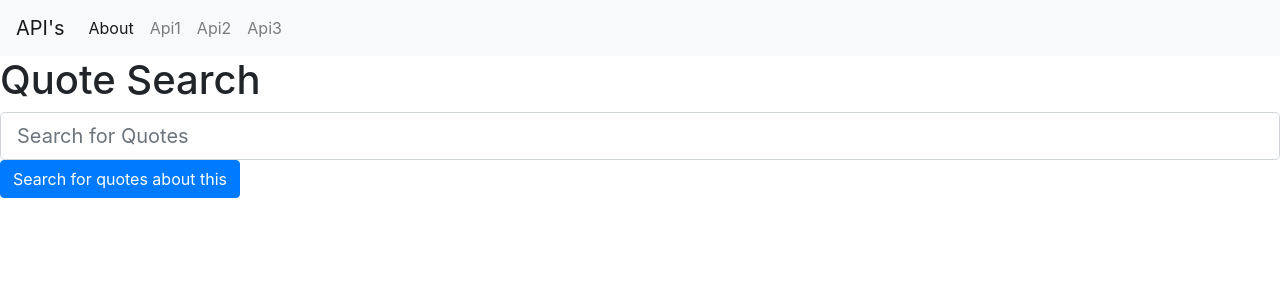
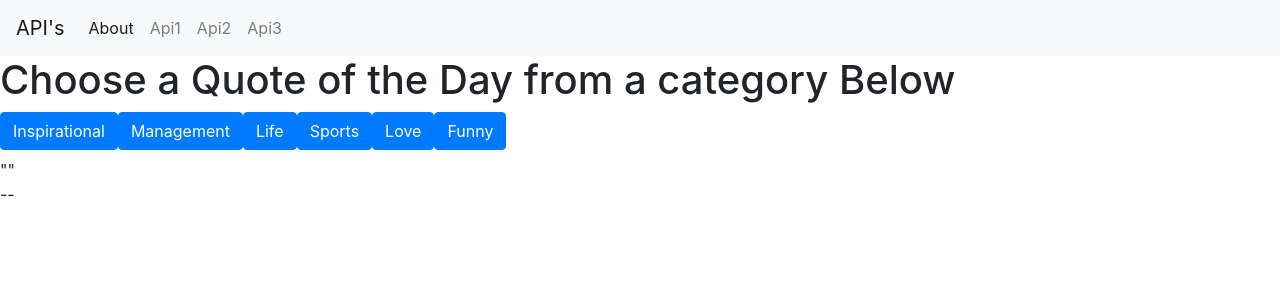
Before and after one commit to imidaho/JMC_React_API_Calls, a React (Create React App) app: page /#/Api1 in a window 1280 px wide. Shown: the top 300 px of the page. Built offline with nearby package versions, Linux system fonts and the light colour scheme.

Commit message:
functioning quote of day api call

```diff
--- a/src/Api1.js
+++ b/src/Api1.js
@@ -6,30 +6,37 @@ class Api1 extends Component {
     constructor() {
         super();
         this.state = {
-            randomQuote: []
+            quoteOfTheDay: "",
+            author: ""
         }
     }
 
-    fetchQuote = () => {
-
+    fetchQuote = (buttonValue, e) => {
+        fetch(`http://quotes.rest/qod.json?category=${buttonValue}`)
+            .then(response => response.json())
+            .then(response => {
+                this.setState({ quoteOfTheDay: response.contents.quotes[0].quote })
+                this.setState({ author: response.contents.quotes[0].author })
+            })
     }
     render() {
+        const quoteToDisplay = `"${this.state.quoteOfTheDay}"`
+        const authorToDisplay = `-- ${this.state.author}`
         return (
             <div>
                 <div>
-                    <h1>Quote Search</h1>
+                    <h1>Choose a Quote of the Day from a category Below</h1>
                 </div>
                 <div>
-                    <form onSubmit={this.fetchQuote} >
-                        <input
-                            class="form-control form-control-lg"
-                            type="text"
-                            placeholder="Search for Quotes"
-                            ref={this.photoInput}
-                        />
-                        <button type="submit" class="btn btn-primary mb-2">Search for quotes about this</button>
-                    </form >
+                    <button type="button" onClick={(e) => this.fetchQuote('inspire', e)} class="btn btn-primary mb-2">Inspirational</button>
+                    <button type="button" onClick={(e) => this.fetchQuote('management', e)} class="btn btn-primary mb-2">Management</button>
+                    <button type="button" onClick={(e) => this.fetchQuote('life', e)} class="btn btn-primary mb-2">Life</button>
+                    <button type="button" onClick={(e) => this.fetchQuote('sports', e)} class="btn btn-primary mb-2">Sports</button>
+                    <button type="button" onClick={(e) => this.fetchQuote('love', e)} class="btn btn-primary mb-2">Love</button>
+                    <button type="button" onClick={(e) => this.fetchQuote('funny', e)} class="btn btn-primary mb-2">Funny</button>
                 </div>
+                <div>{quoteToDisplay} </div>
+                <div>{authorToDisplay}</div>
             </div >
         )
     }
--- a/src/Api2.js
+++ b/src/Api2.js
@@ -14,35 +14,23 @@ class Api2 extends Component {
     photoInput = React.createRef();
 
     generateImage = (farmId, serverId, Id, secret) => {
-        console.log(farmId)
-        const url = "https://farm" + farmId + ".staticFlickr.com/" + serverId + "/" + Id + "_" + secret + "_b.jpg"
-
+        const url = `https://farm${farmId}.staticFlickr.com/${serverId}/${Id}_${secret}_b.jpg`
         return (<div>
             <img src={url} />
         </div>)
     }
 
     fetchPhotos = (e) => {
-        let calledPhotos = []
         e.preventDefault();
         fetch(`https://www.flickr.com/services/rest/?method=flickr.photos.search&api_key=84468b7152a743aab170a8e0fee052a1&tags=${this.photoInput.current.value}&per_page=5&format=json&nojsoncallback=1`)
             .then(resp => resp.json())
             .then(data => {
                 console.log(data.photos.photo)
-                //return data.photos.photo.map(index => this.generateImage(index.farm, index.server, index.id, index.secret))
                 this.setState({ flickrPhotos: data.photos.photo })
             }
             )
-        //.then(array => array.map(index => generateImage(index.farm, index.server, index.id, index.secret)))
-        //.then()
-        //.then(console.log(calledPhotos))
-        //.then(console.log)
-        //.then(data.photos.map(calledPhotos.push))
         e.currentTarget.reset();
     }
-
-    //populatePhotos
-    //https://farm{farm-id}.staticflickr.com/{server-id}/{id}_{secret}.jpg
     render() {
         const photosToDisplay = this.state.flickrPhotos.map(index => this.generateImage(index.farm, index.server, index.id, index.secret))
 
```
